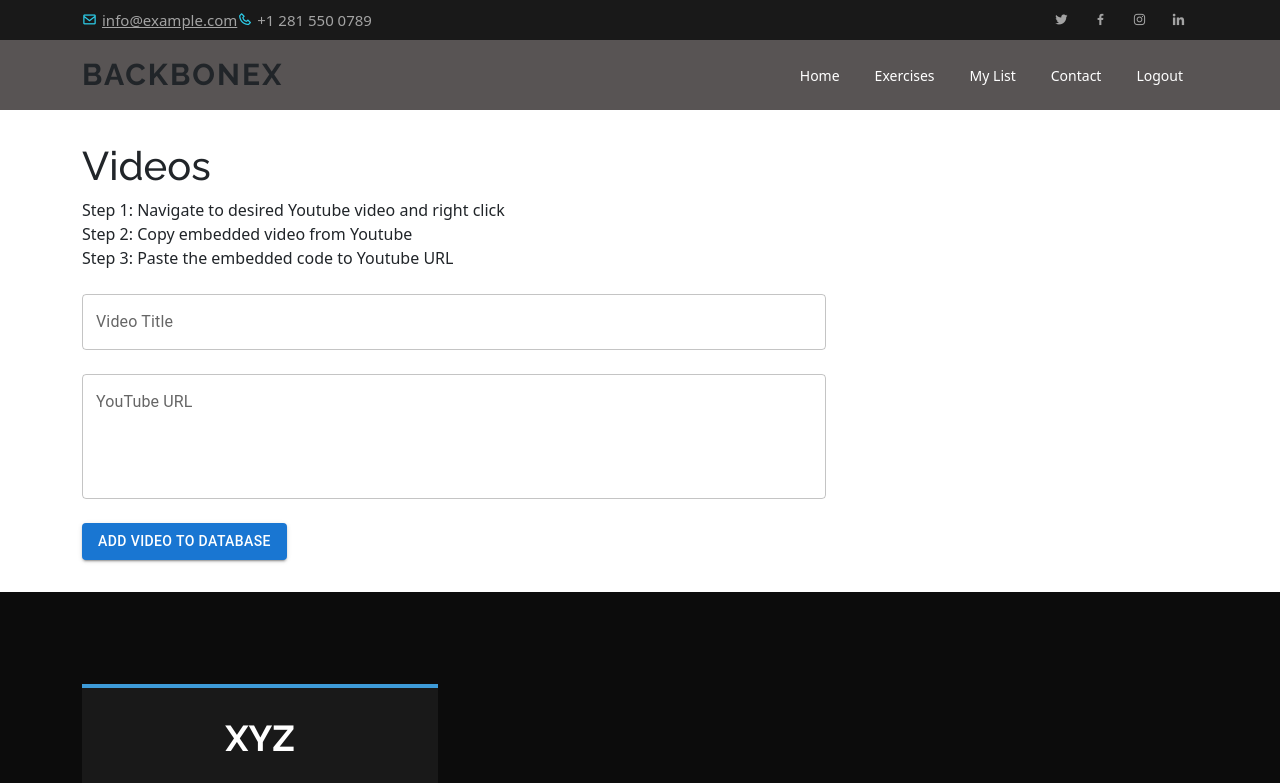
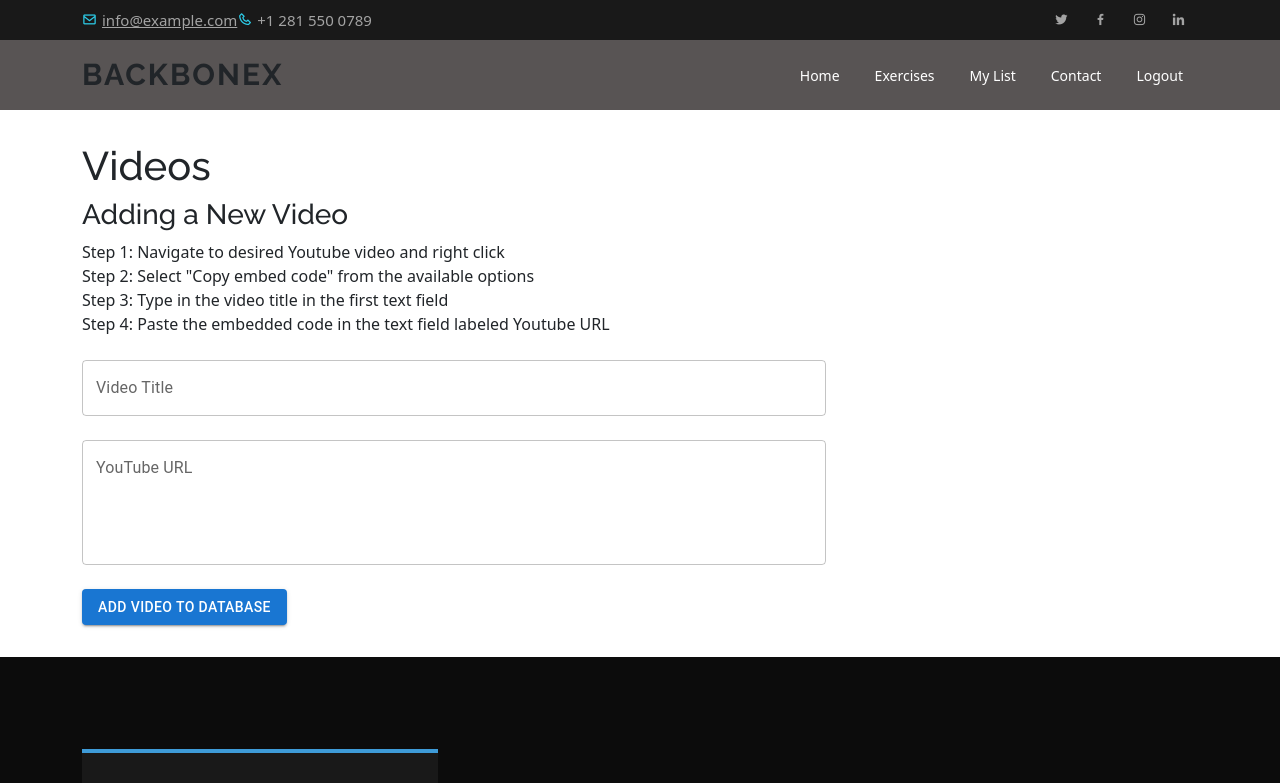
Before and after one commit to chris-noriega14/BackboneX, a React (Create React App) app in the folder client/: page /exercise/admin in a window 1280 px wide. Shown: the top 783 px of the page. Built offline with nearby package versions, Linux system fonts and the light colour scheme; sample sign-in values are in the browser's storage; a small style sheet from the web is missing.

Commit message:
Added video styling and directions

```diff
--- a/client/src/Pages/Exercise/Admin.js
+++ b/client/src/Pages/Exercise/Admin.js
@@ -70,9 +70,11 @@ const Admin = () => {
 
         <div className="section-title">
         <h1>Videos</h1>
+        <h3>Adding a New Video</h3>
         <div>Step 1: Navigate to desired Youtube video and right click</div>
-        <div>Step 2: Copy embedded video from Youtube</div>
-        <div>Step 3: Paste the embedded code to Youtube URL</div>
+        <div>Step 2: Select "Copy embed code" from the available options</div>
+        <div>Step 3: Type in the video title in the first text field</div>
+        <div>Step 4: Paste the embedded code in the text field labeled Youtube URL</div>
         <br></br>
         <div>
           <div className="d-flex flex-column col-8">
```
